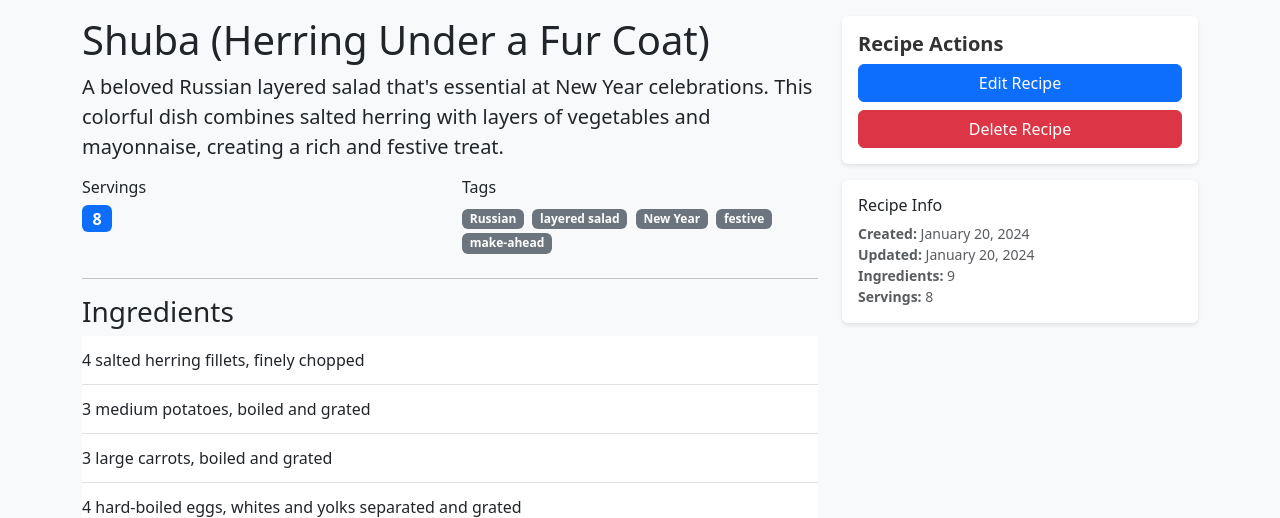
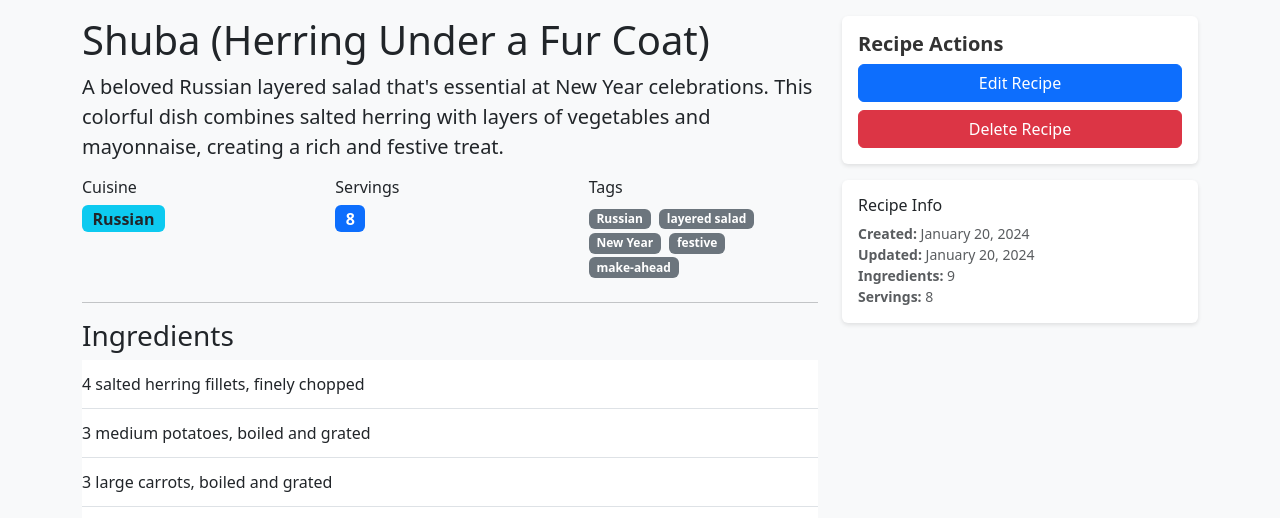
Before and after one commit to mynextproject-portfolio/recipe-explorer-KyleHuynhXYZ, a FastAPI app: page /recipes/shuba-russia-002 in a window 1280 px wide. Shown: the part 104-622 px from the top of the page. Run offline with FastAPI, Linux system fonts and the light colour scheme.

Commit message:
Add required cuisine field to recipes for issue #4 schema compliance

```diff
--- a/app/models.py
+++ b/app/models.py
@@ -11,6 +11,7 @@ class Recipe(BaseModel):
     id: str = Field(default_factory=lambda: str(uuid.uuid4()))
     title: str
     description: str
+    cuisine: str
     ingredients: List[str]
     instructions: List[str]
     servings: int = Field(default=1, ge=1)
@@ -21,6 +22,7 @@ class Recipe(BaseModel):
 class RecipeCreate(BaseModel):
     title: str
     description: str
+    cuisine: str
     ingredients: List[str]
     instructions: List[str]
     servings: int = Field(default=1, ge=1)
@@ -29,6 +31,7 @@ class RecipeCreate(BaseModel):
 class RecipeUpdate(BaseModel):
     title: str
     description: str
+    cuisine: str
     ingredients: List[str]
     instructions: List[str]
     servings: int
--- a/app/templates/import.html
+++ b/app/templates/import.html
@@ -53,6 +53,7 @@
     "id": "recipe-id-1",
     "title": "Recipe Title",
     "description": "Recipe description",
+    "cuisine": "Italian",
     "ingredients": ["ingredient 1", "ingredient 2"],
     "instructions": [
       "Step 1: Do something.",
--- a/app/templates/recipe_detail.html
+++ b/app/templates/recipe_detail.html
@@ -18,12 +18,16 @@
         <p class="lead">{{ recipe.description }}</p>
 
         <div class="row mb-4">
-            <div class="col-md-6">
+            <div class="col-md-4">
+                <h6>Cuisine</h6>
+                <span class="badge bg-info text-dark fs-6">{{ recipe.cuisine }}</span>
+            </div>
+            <div class="col-md-4">
                 <h6>Servings</h6>
                 <span class="badge bg-primary fs-6">{{ recipe.servings }}</span>
             </div>
             {% if recipe.tags %}
-            <div class="col-md-6">
+            <div class="col-md-4">
                 <h6>Tags</h6>
                 <div>
                     {% for tag in recipe.tags %}
--- a/app/templates/recipe_form.html
+++ b/app/templates/recipe_form.html
@@ -32,6 +32,12 @@
             <div class="mb-3">
                 <label for="description" class="form-label">Description</label>
                 <textarea class="form-control" id="description" name="description" rows="3" required>{% if recipe %}{{ recipe.description }}{% endif %}</textarea>
+            </div>
+
+            <div class="mb-3">
+                <label for="cuisine" class="form-label">Cuisine</label>
+                <input type="text" class="form-control" id="cuisine" name="cuisine"
+                       value="{% if recipe %}{{ recipe.cuisine }}{% endif %}" required>
             </div>
 
             <div class="mb-3">
--- a/sample-recipes.json
+++ b/sample-recipes.json
@@ -3,6 +3,7 @@
     "id": "poutine-canada-001",
     "title": "Classic Quebec Poutine",
     "description": "The original comfort food from Quebec - crispy fries topped with fresh cheese curds and rich brown gravy. A perfect combination of textures and flavors that has become Canada's national dish.",
+    "cuisine": "Canadian",
     "ingredients": [
       "4 large russet potatoes, cut into fries",
       "2 cups fresh cheese curds, at room temperature",
@@ -32,6 +33,7 @@
     "id": "shuba-russia-002",
     "title": "Shuba (Herring Under a Fur Coat)",
     "description": "A beloved Russian layered salad that's essential at New Year celebrations. This colorful dish combines salted herring with layers of vegetables and mayonnaise, creating a rich and festive treat.",
+    "cuisine": "Russian",
     "ingredients": [
       "4 salted herring fillets, finely chopped",
       "3 medium potatoes, boiled and grated",
@@ -64,6 +66,7 @@
     "id": "guo-bao-rou-china-003",
     "title": "Guo Bao Rou (Sweet and Sour Crispy Pork)",
     "description": "A signature dish from Northeast China with perfectly crispy pork pieces coated in a glossy sweet and sour sauce. The key is achieving the right balance of crispy texture and tangy-sweet flavor.",
+    "cuisine": "Chinese",
     "ingredients": [
       "1 lb pork tenderloin, cut into 2-inch strips",
       "1/2 cup cornstarch",
```
Also changed, not shown: app/routes/pages.py (+10 -0 lines), tests/conftest.py (+1 -0 lines), tests/test_api.py (+3 -0 lines).
